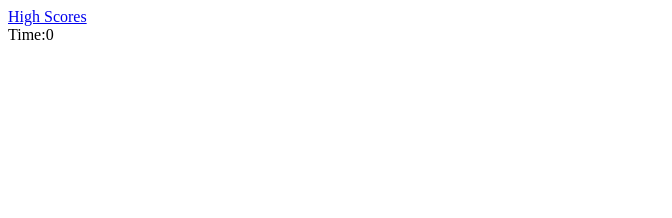
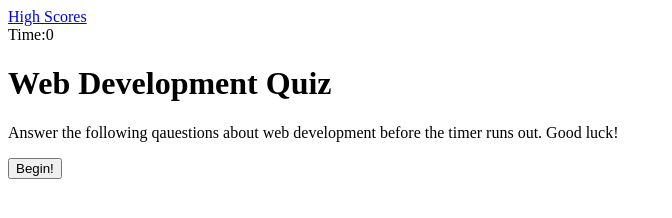
Before and after one commit to kyledahl201/homework4, a plain HTML site: page index.html in a window 1280 px wide. Shown: the whole page, without its empty margins (0-672 px from the left). Drawn offline with Linux system fonts and the light colour scheme.

Commit message:
adding main div

```diff
--- a/index.html
+++ b/index.html
@@ -13,6 +13,41 @@
     <!-- display timer -->
     <div class="timer">Time:<span id="time">0</span></div>
 
+    <!-- main div -->
+    <div class="wrapper">
+
+        <div id="start-screen" class="start">
+            <h1>Web Development Quiz</h1>
+
+            <p>
+                    Answer the following qauestions about web development
+                    before the timer runs out.
+                     Good luck!
+
+            </p>
+            <button class="start">Begin!</button>
+
+
+
+
+        </div>
+
+
+
+
+
+
+
+
+
+
+
+
+
+
+
+    </div>
+    <script src="./script.js"></script>
     <script src="./scores.js"></script>
 </body>
 </html>
```
